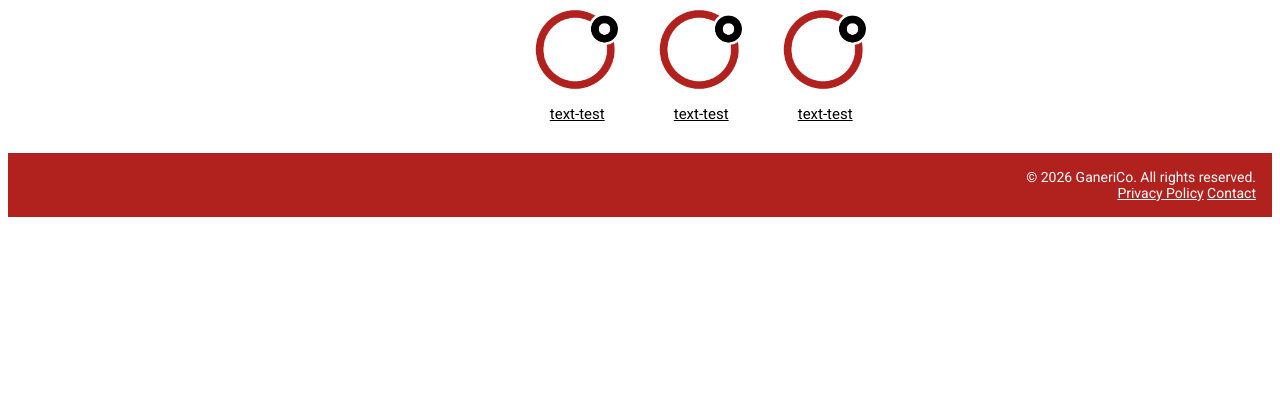
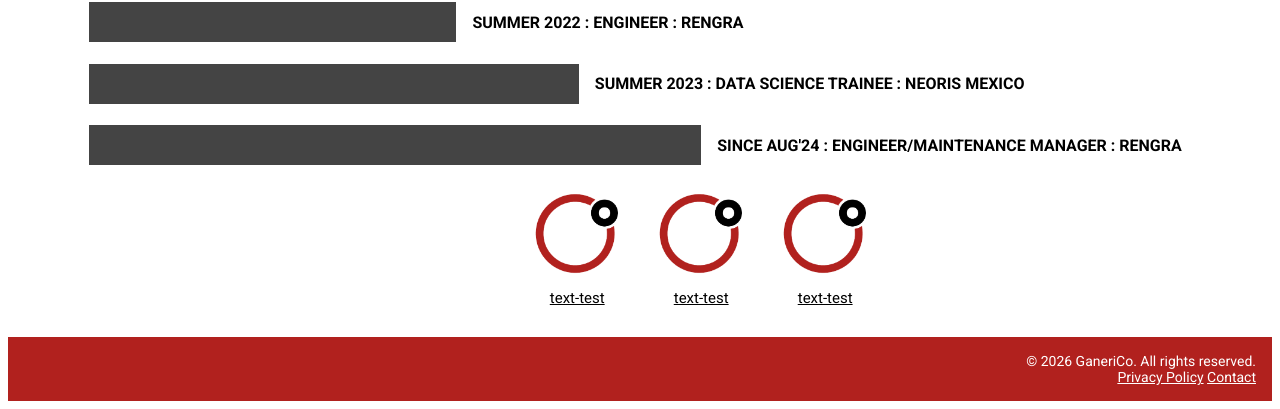
Before and after one commit to Mendiz-Fern/ganerico-web, a plain HTML site: page about/fern.html in a window 1280 px wide. Shown: the part 657-1066 px from the top of the page. Before the commit the page ends 882 px from the top, so only its background shows below. Drawn offline with Linux system fonts and the light colour scheme.

Commit message:
Added the beginnings of work Experience

```diff
--- a/about/fern.html
+++ b/about/fern.html
@@ -48,9 +48,23 @@
             </div>
         </div>
 
-        <div class="header-with-line">
+        <div class="header-with-line" style="padding-right: 10%;">
            <h2> Work Experience </h2>
            <hr>
+        </div>
+
+        <div class="work-entry">
+            <hr style="--line-width: 30%;">
+            <h4> SUMMER 2022 : ENGINEER : RENGRA </h3>
+        </div>
+
+        <div class="work-entry">
+            <hr style="--line-width: 40%;;">
+            <h4> SUMMER 2023 : DATA SCIENCE TRAINEE : NEORIS MEXICO </h3>
+        </div>
+        <div class="work-entry">
+            <hr style="--line-width: 50%;">
+            <h4> SINCE AUG'24 : ENGINEER/MAINTENANCE MANAGER : RENGRA</h3>
         </div>
 
         <div id="center-justified-content">
--- a/src/style.css
+++ b/src/style.css
@@ -3,6 +3,7 @@
     --gco-red: #b1211e;
     --gco-dark-red: #962523;
     --gco-gray: #444444;
+    --gco-light-gray: #A0A0A0;
 }
 
 @font-face {
@@ -161,6 +162,7 @@
 .header-with-line {
   display: flex;
   align-items: center; /* Vertically centers the line with the text */
+  justify-content: flex-start;
   gap: 16px;    /* Adds space between the header and the line */
   width: 100%;
   font-size: 20px;
@@ -178,6 +180,32 @@
   border: none;
   height: 2px;
   background-color: var(--gco-gray);
+}
+
+.work-entry {
+    display: flex;
+    align-items: center;      /* Vertically centers the text with the 40px line */
+    justify-content: flex-start; /* Aligns everything to the left */
+    width: 100%;              /* Forces the row to span the full container width */
+    gap: 16px;                /* Space between the line and "DATE - WORK" */
+    padding-left: 0;
+    box-sizing: border-box;
+}
+
+.work-entry hr {
+    cursor: pointer;
+    width: var(--line-width, 50%);              /* Controls how wide the line is horizontally, using the variable 'line width' and falling back to 50% if no width is set */
+    height: 40px;             /* Your 40px thickness */
+    background-color: var(--gco-gray);
+    border: none;
+    margin: 0;
+    flex-shrink: 0;           /* Prevents the line from squishing on smaller screens */
+    transition: background-color 0.3s ease, width 0.3s ease;
+}
+
+.work-entry hr:hover{
+    width: 70%;
+    background-color: var(--gco-red);
 }
 
 /* THE STUFF DOWN HERE IS FOR HTML DEFAULTS */
```
